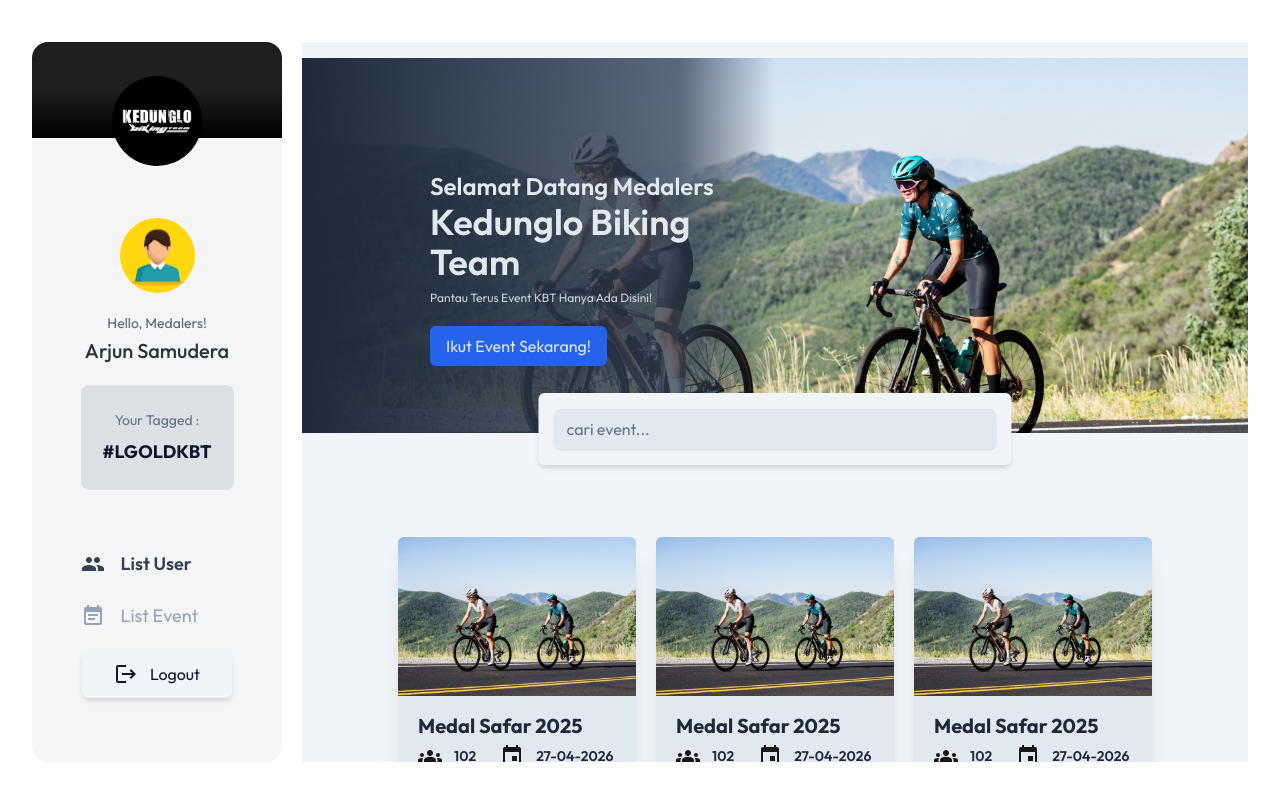
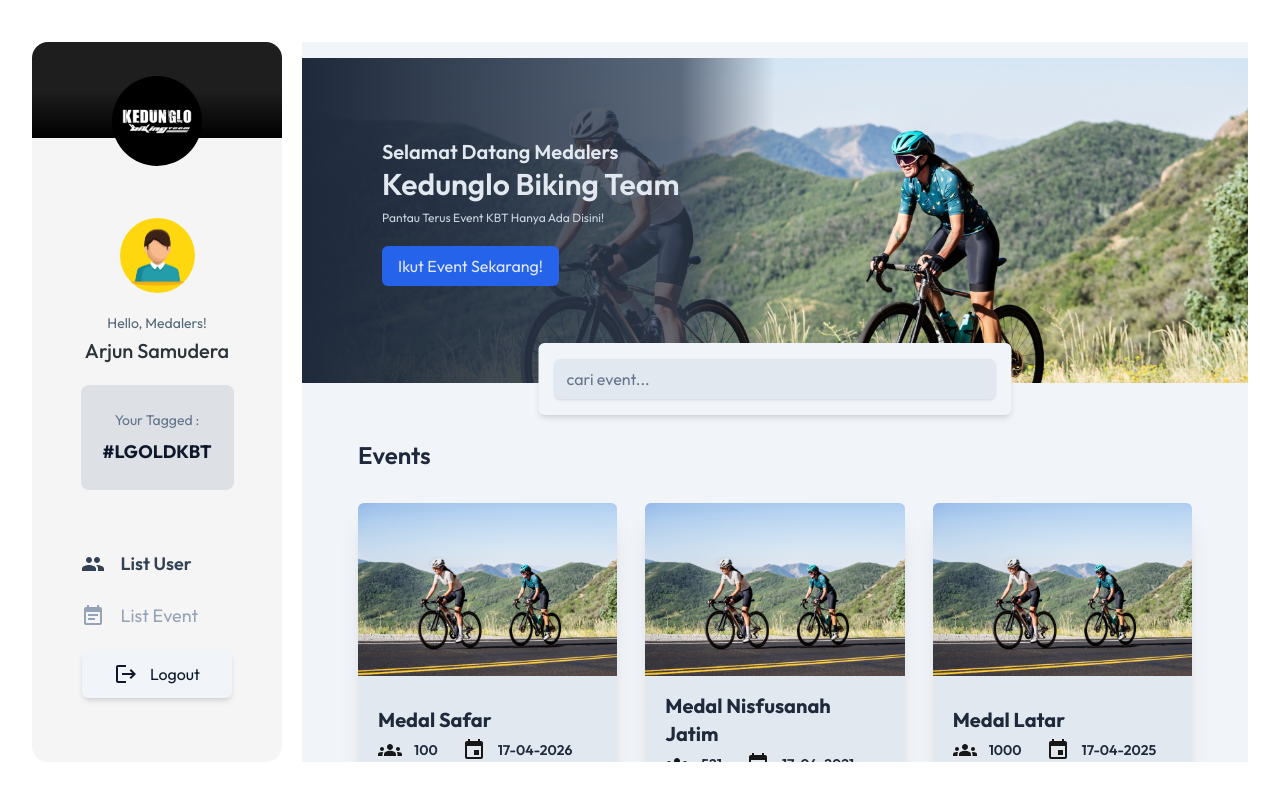
Before and after one commit to ArjunSamuderaAhliFikri/kedunglo-biking-team, a Next.js app: page /ListEventPage in a window 1280 px wide. Built offline with nearby package versions, Linux system fonts and the light colour scheme.

Commit message:
onBuild : detail event page

```diff
--- a/src/components/layout/AppShell/index.tsx
+++ b/src/components/layout/AppShell/index.tsx
@@ -10,6 +10,7 @@ const AppShell = (props: AppShellProps): JSX.Element => {
   const hideBgKBT = ["/ListEventPage", "/ListEventPage/[DetailEvent]"];
 
   const { pathname } = useRouter();
+  console.log(pathname);
 
   return (
     <div
@@ -20,7 +21,7 @@ const AppShell = (props: AppShellProps): JSX.Element => {
       } w-full h-[10.5dvh] ${outfit.className}`}
     >
       <TemplateLayout>
-        <SidebarLayout />
+        {pathname != "/ListEventPage/[DetailEvent]" && <SidebarLayout />}
         {props.children}
       </TemplateLayout>
     </div>
--- a/src/components/layout/Sidebar/index.tsx
+++ b/src/components/layout/Sidebar/index.tsx
@@ -7,7 +7,7 @@ import EventNoteIcon from "@mui/icons-material/EventNote";
 const SidebarLayout = (): JSX.Element => {
   return (
     <>
-      <aside className="overflow-hidden bg-[#f5f5f5] rounded-2xl">
+      <aside className="overflow-y-auto bg-[#f5f5f5] rounded-2xl">
         <div className="relative w-full h-24 bg-gradient-to-b from-[#1E1E1E] from-50% to-[#000000]">
           <Image
             className="absolute -translate-x-1/2 rounded-full -bottom-7 left-1/2"
--- a/src/pages/ListEventPage/[DetailEvent].tsx
+++ b/src/pages/ListEventPage/[DetailEvent].tsx
@@ -1,13 +1,50 @@
 import { useRouter } from "next/router";
+import { fetchDetailData } from "@/service/fetchDetailData";
+import { useEffect, useState } from "react";
+import Image from "next/image";
 
 const DetailEvent = (): JSX.Element => {
-  const { pathname } = useRouter();
+  const [dataDetailEvent, setDataDetailEvent] = useState<any>({});
+  const { query } = useRouter();
 
-  console.log(pathname);
+  useEffect(() => {
+    async function handleFilterData() {
+      const fetchingData = await fetch("/api/event");
+      const response = await fetchingData.json();
+
+      const result = response.find((data: any) => data.id == query.DetailEvent);
+
+      setDataDetailEvent(result);
+    }
+
+    handleFilterData();
+  }, [query]);
 
   return (
     <>
-      <div>hello dek!</div>
+      <section className="w-full h-52 bg-slate-400 absolute">
+        <div className="container w-full h-full relative bg-emerald-400 px-4">
+          <div className="flex absolute left-1/2 -bottom-40 -translate-x-1/2  w-[85%] bg-slate-100 rounded-sm overflow-hidden">
+            <Image
+              src={"/images/bikes.jpg"}
+              alt="hero image"
+              width={450}
+              height={300}
+            />
+
+            <div className="px-7 py-8">
+              <h1 className="text-slate-700 font-semibold text-3xl capitalize">
+                medal safar
+              </h1>
+
+              <p className="text-slate-500 font-normal text-sm">
+                Lorem ipsum dolor sit amet consectetur adipisicing elit.
+                Accusantium, laborum.
+              </p>
+            </div>
+          </div>
+        </div>
+      </section>
     </>
   );
 };
--- a/src/pages/ListEventPage/index.tsx
+++ b/src/pages/ListEventPage/index.tsx
@@ -2,18 +2,47 @@ import Image from "next/image";
 import Link from "next/link";
 import GroupsIcon from "@mui/icons-material/Groups";
 import EventIcon from "@mui/icons-material/Event";
+import { useEffect, useState } from "react";
+
+type DataEvents = {
+  id: number;
+  title: string;
+  qtyParticipan: number;
+  date: string;
+  description: string;
+  participans: {
+    name: string;
+    age: number;
+    email: string;
+    numberPhone: number;
+    statusMedalers: string;
+  }[];
+}[];
 
 const ListEventPage = (): JSX.Element => {
+  const [listEvent, setListEvent] = useState<DataEvents>([]);
+
+  useEffect(() => {
+    const fetchingDataEvents = async () => {
+      const fetchingData = await fetch("/api/event");
+      const responseData = await fetchingData.json();
+
+      setListEvent(responseData);
+    };
+
+    fetchingDataEvents();
+  }, []);
+
   return (
     <>
       <div className="container bg-slate-100 py-4 h-[90dvh] overflow-y-auto">
-        <div className="relative flex justify-center w-full h-[375px] rounded-md">
+        <div className="relative flex justify-center w-full lg:h-[325px] h-[375px] rounded-md">
           <div className="absolute w-1/2 h-full bg-gradient-to-r from-slate-800  via-slate-700/75 via-[80%] to-transparent to-[100%] top-0 left-0">
             {/* wrapper hero text */}
-            <div className="ml-32 mt-28">
-              <h1 className="text-slate-200 font-semibold text-2xl capitalize leading-8">
+            <div className="lg:ml-20 lg:mt-20 ml-32 mt-28">
+              <h1 className="text-slate-200 font-semibold lg:text-xl text-2xl capitalize leading-8">
                 selamat datang medalers <br />{" "}
-                <span className="text-4xl capitalize">
+                <span className="lg:text-3xl text-4xl capitalize">
                   kedunglo biking team
                 </span>
               </h1>
@@ -29,7 +58,7 @@ const ListEventPage = (): JSX.Element => {
             </div>
           </div>
           <Image
-            className="object-cover w-fill"
+            className="object-cover"
             width={1500}
             height={500}
             src="/images/bikes.jpg"
@@ -43,26 +72,69 @@ const ListEventPage = (): JSX.Element => {
               type="text"
               placeholder="cari event..."
             />
+            {/* <div className="mt-4 w-3/4 mx-auto">
+              <ul className="flex justify-around items-center">
+                <li className="text-slate-800 bg-slate-200 p-2 rounded-md">
+                  latest
+                </li>
+                <li className="text-slate-800 bg-slate-200 p-2 rounded-md">
+                  old
+                </li>
+                <li className="text-slate-800 bg-slate-200 p-2 rounded-md">
+                  nearest
+                </li>
+              </ul>
+            </div> */}
           </div>
         </div>
         {/* <HeaderEventPage /> */}
-
-        <div className="grid grid-cols-3 px-24 mt-14 w-full gap-5 py-12">
-          <CardEvent />
-          <CardEvent />
-          <CardEvent />
-          <CardEvent />
-          <CardEvent />
-          <CardEvent />
+        <div className="relative">
+          <div className="absolute left-14">
+            <h1 className="capitalize font-semibold text-2xl text-slate-800">
+              events
+            </h1>
+          </div>
+          <div className="grid grid-cols-3 lg:px-14 px-24 mt-14 w-full gap-7 lg:py-16 py-12">
+            {listEvent.map((data) => {
+              return (
+                <CardEvent
+                  id={data.id}
+                  title={data.title}
+                  qtyParticipan={data.qtyParticipan}
+                  date={data.date}
+                  description={data.description}
+                  participans={data.participans}
+                />
+              );
+            })}
+          </div>
         </div>
       </div>
     </>
   );
 };
 
-function CardEvent(): JSX.Element {
+type CardEventProps = {
+  id: number;
+  title: string;
+  qtyParticipan: number;
+  date: string;
+  description: string;
+  participans: {
+    name: string;
+    age: number;
+    email: string;
+    numberPhone: number;
+    statusMedalers: string;
+  }[];
+};
+
+function CardEvent(props: CardEventProps): JSX.Element {
   return (
-    <div className="flex flex-col justify-between items-center bg-slate-200 overflow-hidden rounded-md shadow-xl">
+    <Link
+      href={`ListEventPage/${props.id}`}
+      className="flex flex-col justify-between items-center bg-slate-200 overflow-hidden rounded-md shadow-xl cursor-pointer transition-all duration-150 hover:scale-105"
+    >
       <Image
         className="object-cover"
         width={450}
@@ -73,37 +145,35 @@ function CardEvent(): JSX.Element {
 
       <div className="px-5 py-4">
         <h2 className="capitalize font-bold text-xl text-slate-800">
-          medal safar 2025
+          {props.title}
         </h2>
 
         {/* wrapper detail */}
         <div className="flex items-center gap-6 mt-1">
           <div className="flex justify-start items-center gap-3">
             <GroupsIcon className="fill-slate-800 text-3xl" />
-            <span className="text-slate-800 text-sm font-semibold">102</span>
+            <span className="text-slate-800 text-sm font-semibold">
+              {props.qtyParticipan}
+            </span>
           </div>
 
           <div className="flex justify-start items-center gap-3">
             <EventIcon className="fill-slate-800 text-xl" />
             <span className="text-slate-800 text-sm font-semibold">
-              27-04-2026
+              {props.date}
             </span>
           </div>
         </div>
 
         <p className="text-slate-600 capitalize text-sm mt-2">
-          Lorem ipsum dolor sit amet consectetur adipisicing elit. Voluptates
-          hic rerum iste, omnis vero quibusdam!
+          {props.description}
         </p>
       </div>
 
-      <Link
-        className="w-[90%] text-center my-4 capitalize font-semibold text-slate-100 bg-slate-900 rounded-md px-1 py-2 duration-150 transition-all hover:bg-slate-500"
-        href="/ListEventPage/DetailEvent"
-      >
+      <button className="w-[90%] text-center my-4 capitalize font-semibold text-slate-100 bg-slate-900 rounded-md px-1 py-2 duration-150 transition-all hover:bg-slate-500">
         ikut event
-      </Link>
-    </div>
+      </button>
+    </Link>
   );
 }
 
--- a/src/pages/api/event.ts
+++ b/src/pages/api/event.ts
@@ -1,27 +1,29 @@
 // Next.js API route support: https://nextjs.org/docs/api-routes/introduction
 import type { NextApiRequest, NextApiResponse } from "next";
+import { dataEvents } from "@/service/data-events";
 
 type Data = {
   id: number;
-};
+  title: string;
+  qtyParticipan: number;
+  date: string;
+  description: string;
+  participans: {
+    name: string;
+    age: number;
+    email: string;
+    numberPhone: number;
+    statusMedalers: string;
+  }[];
+}[];
 
-export default function handler(req: NextApiRequest, res: NextApiResponse) {
-  res.status(200).json({
-    id: 1,
-    title: "Medal Safar",
-    qtyParticipan: 100,
-    date: "17-04-2026",
-    description:
-      "lorem sit amert dolor hello word lorem whow to shake and then anything usually testing is posibbly undefined and program",
-    participans: [
-      {
-        name: "Arjun Samudera Ahli Fikri",
-        age: 18,
-        city: "Kota Kediri",
-        email: "arjunsaf717@gmail.com",
-        numberPhone: 1234344343,
-        statusMedalers: "LGOLDKBT",
-      },
-    ],
-  });
+function getDataItem(response: any) {
+  return response;
 }
+
+export default function handler(
+  req: NextApiRequest,
+  res: NextApiResponse<Data>
+) {
+  res.status(200).json(dataEvents);
+}
--- /dev/null
+++ b/src/service/data-events.ts
@@ -0,0 +1,110 @@
+export const dataEvents = [
+  {
+    id: 1,
+    title: "Medal Safar",
+    qtyParticipan: 100,
+    date: "17-04-2026",
+    description:
+      "lorem sit amert dolor hello word lorem whow to shake and then anything usually testing is posibbly undefined and program",
+    participans: [
+      {
+        name: "Arjun Samudera Ahli Fikri",
+        age: 18,
+        city: "Kota Kediri",
+        email: "arjunsaf717@gmail.com",
+        numberPhone: 1234344343,
+        statusMedalers: "LGOLDKBT",
+      },
+    ],
+  },
+  {
+    id: 2,
+    title: "Medal Nisfusanah Jatim",
+    qtyParticipan: 521,
+    date: "17-04-2021",
+    description:
+      "lorem sit amert dolor hello word lorem whow to shake and then anything usually testing is posibbly undefined and program",
+    participans: [
+      {
+        name: "Arjun Samudera Ahli Fikri",
+        age: 18,
+        city: "Kota Kediri",
+        email: "arjunsaf717@gmail.com",
+        numberPhone: 1234344343,
+        statusMedalers: "LGOLDKBT",
+      },
+    ],
+  },
+  {
+    id: 3,
+    title: "Medal Latar",
+    qtyParticipan: 1000,
+    date: "17-04-2025",
+    description:
+      "lorem sit amert dolor hello word lorem whow to shake and then anything usually testing is posibbly undefined and program",
+    participans: [
+      {
+        name: "Arjun Samudera Ahli Fikri",
+        age: 18,
+        city: "Kota Kediri",
+        email: "arjunsaf717@gmail.com",
+        numberPhone: 1234344343,
+        statusMedalers: "LGOLDKBT",
+      },
+    ],
+  },
+  {
+    id: 4,
+    title: "Medal Trenggalek",
+    qtyParticipan: 221,
+    date: "17-04-2024",
+    description:
+      "lorem sit amert dolor hello word lorem whow to shake and then anything usually testing is posibbly undefined and program",
+    participans: [
+      {
+        name: "Arjun Samudera Ahli Fikri",
+        age: 18,
+        city: "Kota Kediri",
+        email: "arjunsaf717@gmail.com",
+        numberPhone: 1234344343,
+        statusMedalers: "LGOLDKBT",
+      },
+    ],
+  },
+  {
+    id: 5,
+    title: "Medal 30 Kilo",
+    qtyParticipan: 100,
+    date: "17-04-2026",
+    description:
+      "lorem sit amert dolor hello word lorem whow to shake and then anything usually testing is posibbly undefined and program",
+    participans: [
+      {
+        name: "Arjun Samudera Ahli Fikri",
+        age: 18,
+        city: "Kota Kediri",
+        email: "arjunsaf717@gmail.com",
+        numberPhone: 1234344343,
+        statusMedalers: "LGOLDKBT",
+      },
+    ],
+  },
+  {
+    id: 6,
+    title: "Medal Long Ride",
+    qtyParticipan: 100,
+    date: "17-04-2021",
+    description:
+      "lorem sit amert dolor hello word lorem whow to shake and then anything usually testing is posibbly undefined and program",
+    participans: [
+      {
+        name: "Arjun Samudera Ahli Fikri",
+        age: 18,
+        city: "Kota Kediri",
+        email: "arjunsaf717@gmail.com",
+        numberPhone: 1234344343,
+        statusMedalers: "LGOLDKBT",
+      },
+    ],
+  },
+];
--- /dev/null
+++ b/src/service/fetchDetailData.ts
@@ -0,0 +1,6 @@
+export async function fetchDetailData() {
+  const fetchData = await fetch("/api/event");
+  const response = await fetchData.json();
+
+  return response;
+}
--- a/src/styles/globals.css
+++ b/src/styles/globals.css
@@ -24,6 +24,11 @@ body {
   scrollbar-color: red;
 }
 
+::-webkit-scrollbar {
+  width: 0;
+  background-color: #7775;
+}
+
 @layer utilities {
   .text-balance {
     text-wrap: balance;
--- a/tailwind.config.ts
+++ b/tailwind.config.ts
@@ -20,6 +20,9 @@ const config: Config = {
         foreground: "var(--foreground)",
       },
     },
+    container: {
+      center: true,
+    },
   },
   plugins: [],
 };
```
